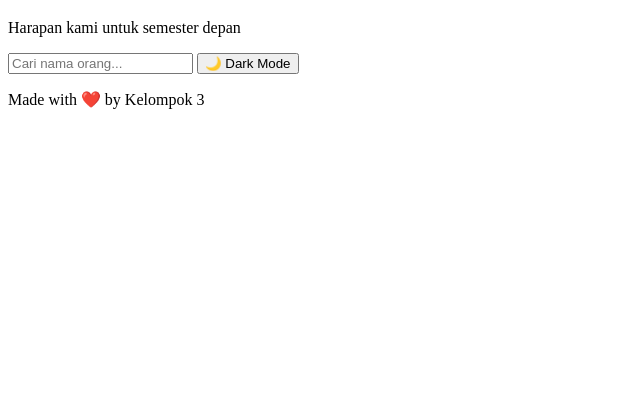
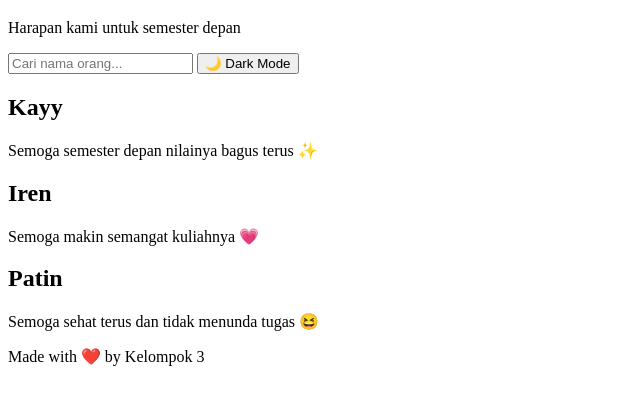
Before and after one commit to Abyan106/Wishwall, a plain HTML site: page index.html in a window 1280 px wide. Shown: the part 62-466 px from the top of the page, without its empty margins (0-640 px from the left). Drawn offline with Linux system fonts and the light colour scheme.

Commit message:
add name and wish (kay)

```diff
--- a/index.html
+++ b/index.html
@@ -32,6 +32,32 @@
   <footer class="mt-10 text-gray-500 text-sm text-center transition-colors duration-700">
     <p>Made with ❤️ by <span class="text-purple-600 font-semibold dark:text-purple-500">Kelompok 3</span></p>
   </footer>
+<!-- add nama and wish by KAYY -->
+<script>
+  const wishes = [
+    { name: "Kayy", wish: "Semoga semester depan nilainya bagus terus ✨" },
+    { name: "Iren", wish: "Semoga makin semangat kuliahnya 💗" },
+    { name: "Patin", wish: "Semoga sehat terus dan tidak menunda tugas 😆" },
+  ];
+
+  const wishContainer = document.getElementById("wishContainer");
+
+  function displayWishes(list) {
+    wishContainer.innerHTML = ""; // reset/list ulang
+    list.forEach(item => {
+      const card = `
+        <div class="p-5 bg-white/80 dark:bg-gray-900 rounded-xl shadow-md hover:scale-105 transition-all duration-300">
+          <h2 class="text-xl font-semibold text-purple-700 dark:text-purple-300">${item.name}</h2>
+          <p class="mt-2 text-gray-700 dark:text-gray-200">${item.wish}</p>
+        </div>
+      `;
+      wishContainer.innerHTML += card;
+    });
+  }
+
+  displayWishes(wishes);
+</script>
+<!-- sampe sini by KAYY -->
 
 </body>
 </html>
```
